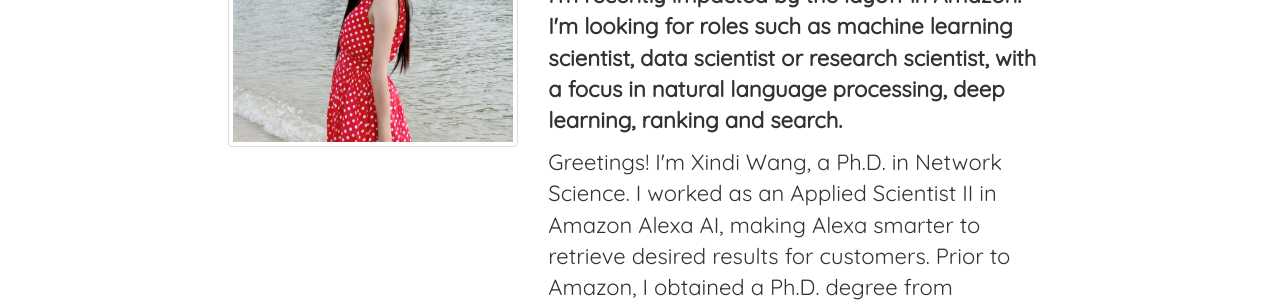
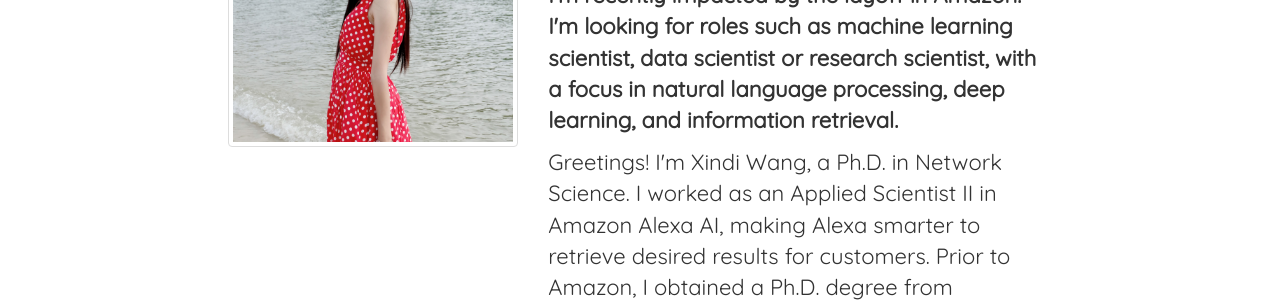
Before and after one commit to xindi-dumbledore/xindi-dumbledore.github.io, a Jekyll site: the page built from index.html, in a window 1280 px wide. Shown: the part 167-469 px from the top of the page. Built offline with Jekyll 4.4.1, drawn with Linux system fonts in a browser that asks for light colours; some of the changed text lies outside the part shown.

Commit message:
job description update

```diff
--- a/_includes/about.html
+++ b/_includes/about.html
@@ -15,7 +15,7 @@
         </p>
         <p class = "indexnormal">
           <b>
-          I'm recently impacted by the layoff in Amazon. I'm looking for roles such as machine learning scientist, data scientist or research scientist, with a focus in natural language processing, deep learning, ranking and search.</b>
+          I'm recently impacted by the layoff in Amazon. I'm looking for roles such as machine learning scientist, data scientist or research scientist, with a focus in natural language processing, deep learning, and information retrieval.</b>
           </p>
           <p>
           </p>
```
Also changed, not shown: 7 other files.
